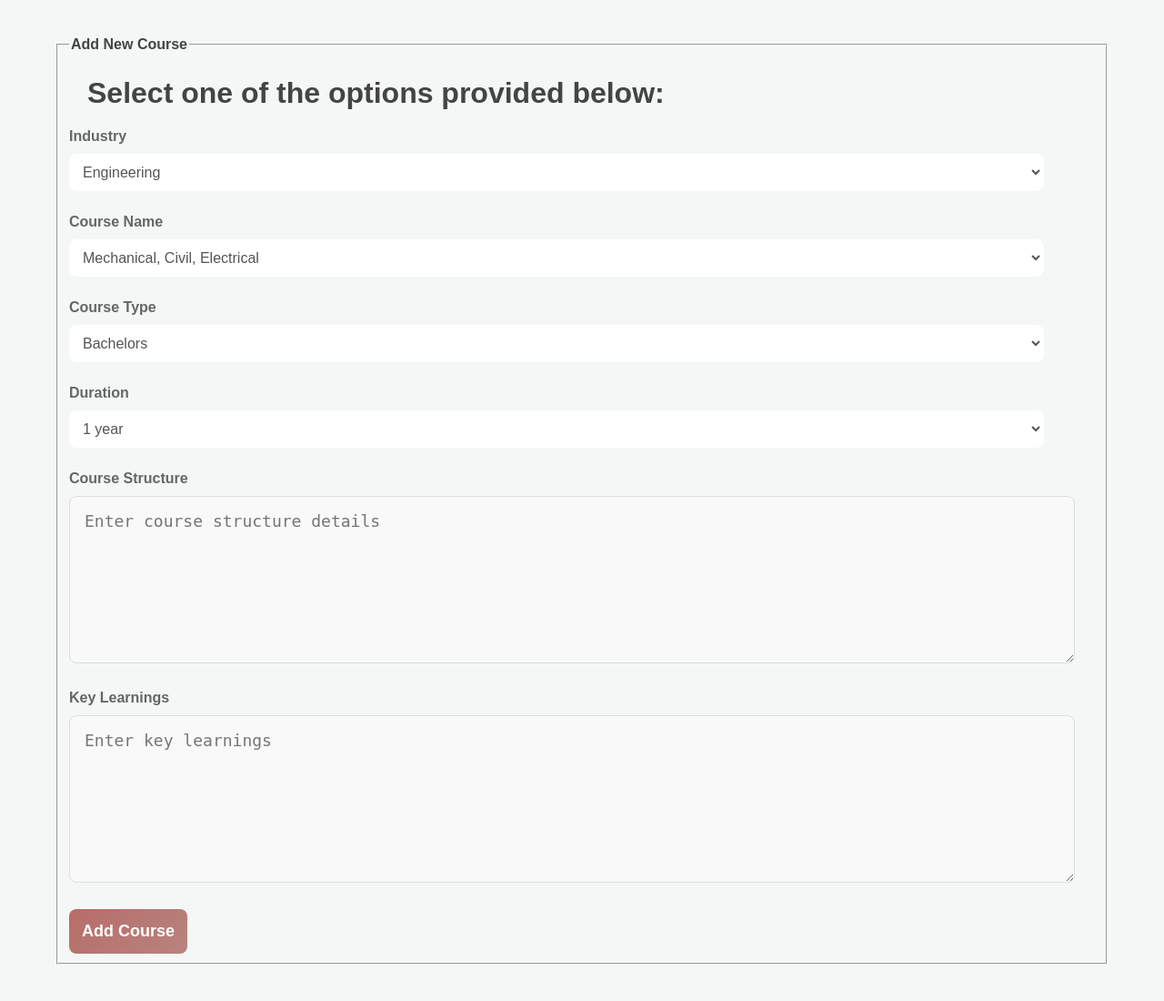
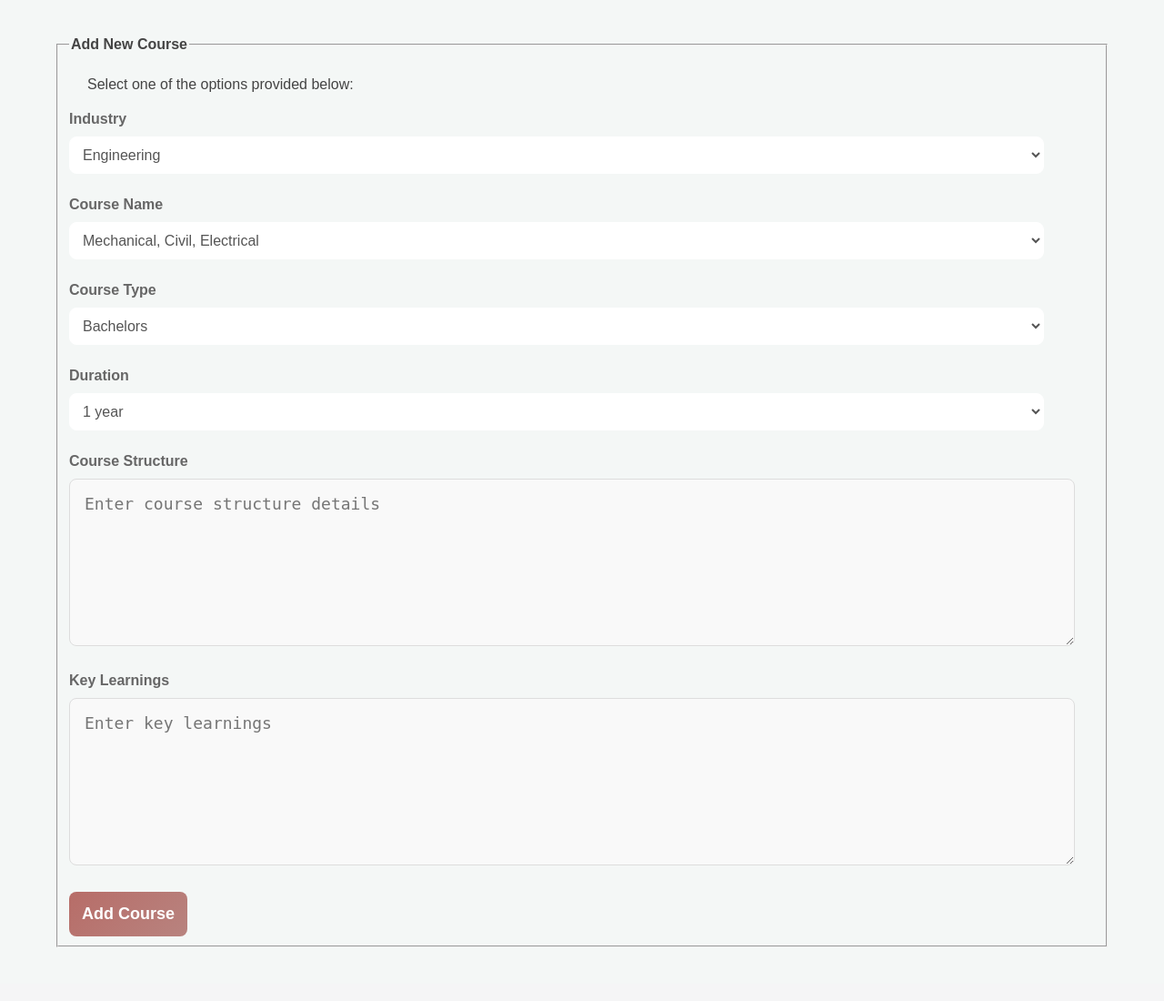
Before and after one commit to swin-adrian/PR-project, a Flask app: page /edproviderlanding in a window 1280 px wide. Shown: the part 54-1154 px from the top of the page at 91% size. After the commit the page ends 1095 px from the top, so only its background shows below. Run offline with Flask 3, Linux system fonts and the light colour scheme; some libraries are stand-ins or nearby versions.

Commit message:
Add edproviderlanding.html file

```diff
--- a/app/templates/edproviderlanding.html
+++ b/app/templates/edproviderlanding.html
@@ -43,7 +43,7 @@
             <fieldset class="form-fieldset">
 
                 <legend><strong>Add New Course</strong></legend>
-                <h1 class="container"> Select one of the options provided below: </h1>
+                <p class="container"> Select one of the options provided below: </p>
 
             <!-- Industry Dropdown -->
             <div class="form-group">
```
